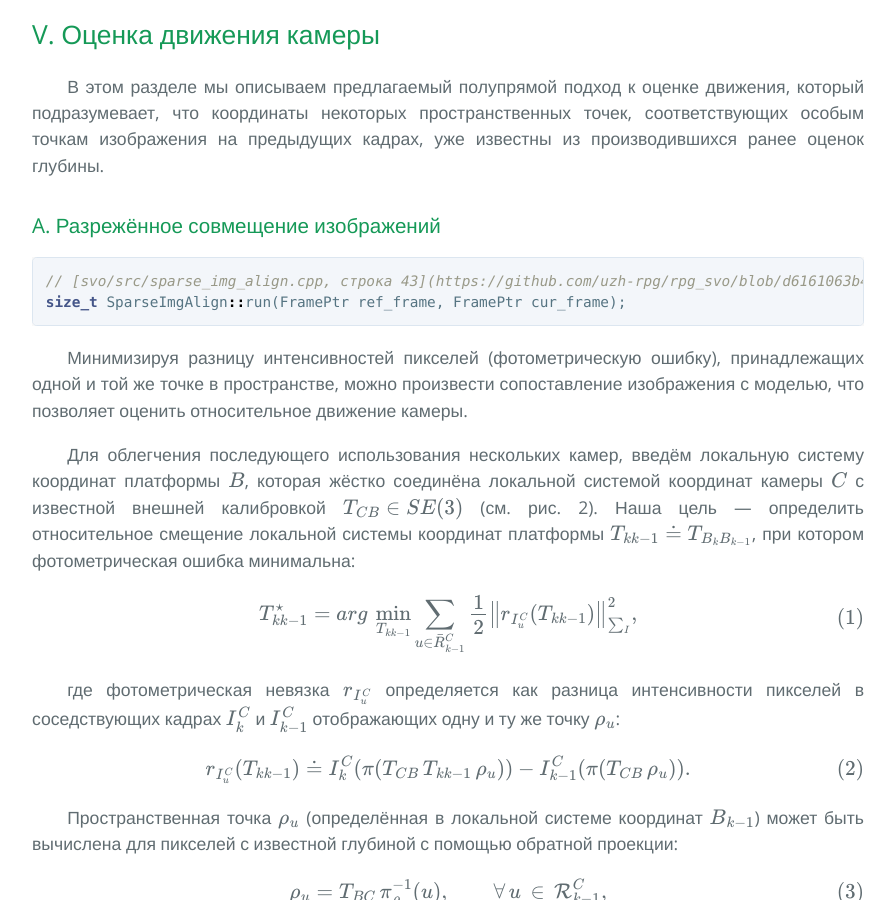
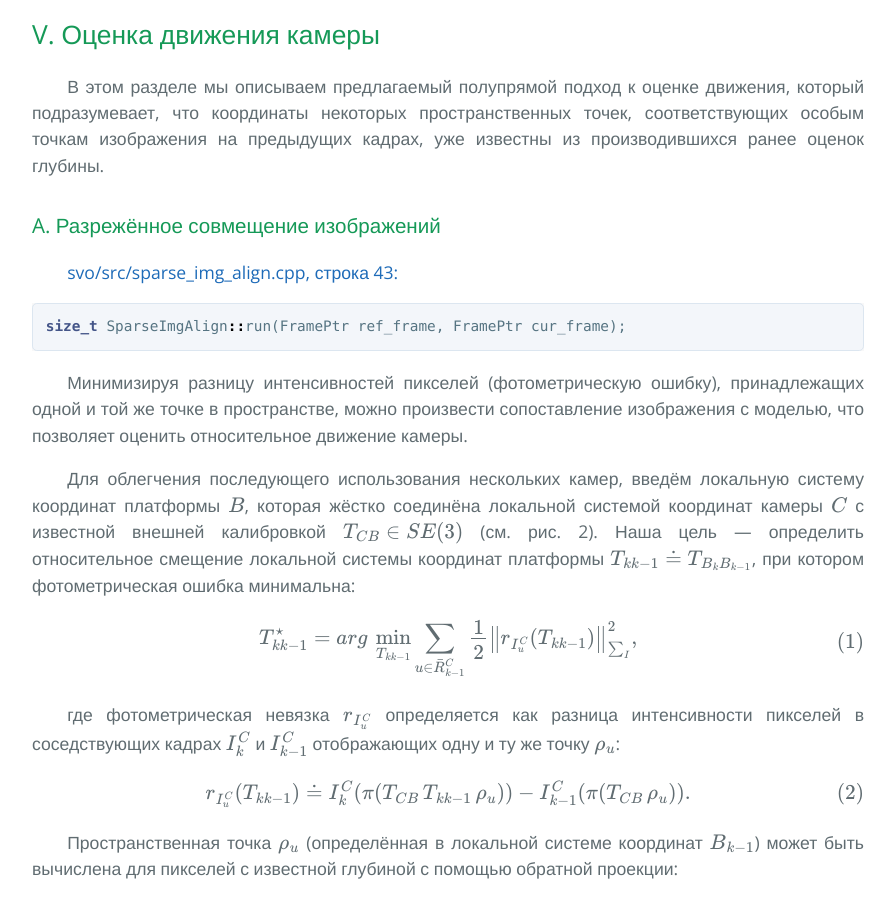
Before and after one commit to i-v-s/slam, a Jekyll site: the page built from svo2.md, in a window 1280 px wide and 900 px high, scrolled down 8413 px. Shown: the whole window, without its empty margins (192-1087 px from the left). Built offline with Jekyll 4.4.1, drawn with Linux system fonts in a browser that asks for light colours; our own code applies the rules of GitHub Pages for plain Markdown files; formulas are drawn with MathJax 3.

Commit message:
Updated svo2.md

````diff
--- a/svo2.md
+++ b/svo2.md
@@ -334,8 +334,8 @@ $$k$$ в камере $$C$$. Модели проецирования извес
 
 ### A. Разрежённое совмещение изображений
 
+[svo/src/sparse_img_align.cpp, строка 43:](https://github.com/uzh-rpg/rpg_svo/blob/d6161063b47f36ce78252ee4c4fedf3f6d8f2898/svo/src/sparse_img_align.cpp#L43)
 ```cpp
-// [svo/src/sparse_img_align.cpp, строка 43](https://github.com/uzh-rpg/rpg_svo/blob/d6161063b47f36ce78252ee4c4fedf3f6d8f2898/svo/src/sparse_img_align.cpp#L43)
 size_t SparseImgAlign::run(FramePtr ref_frame, FramePtr cur_frame);
 ```
 
````
